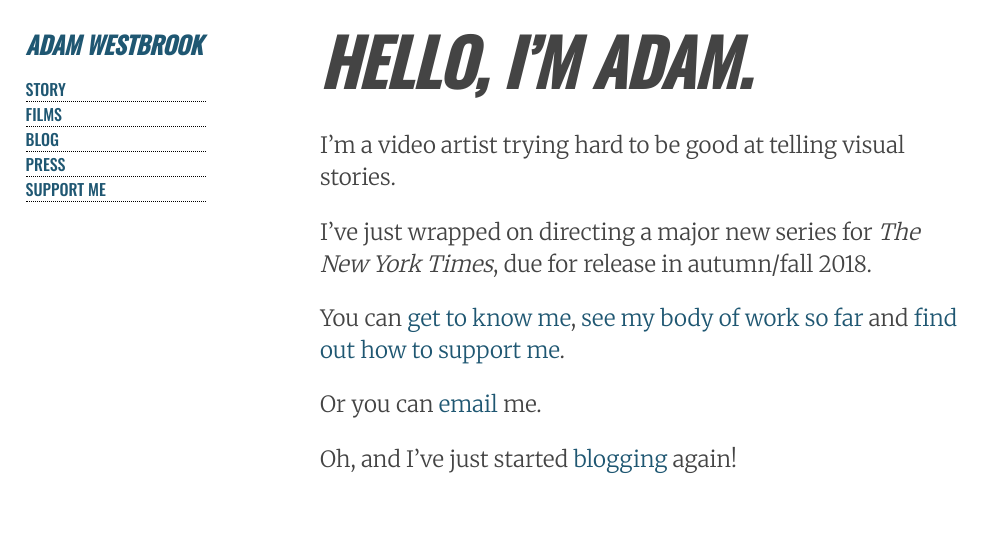
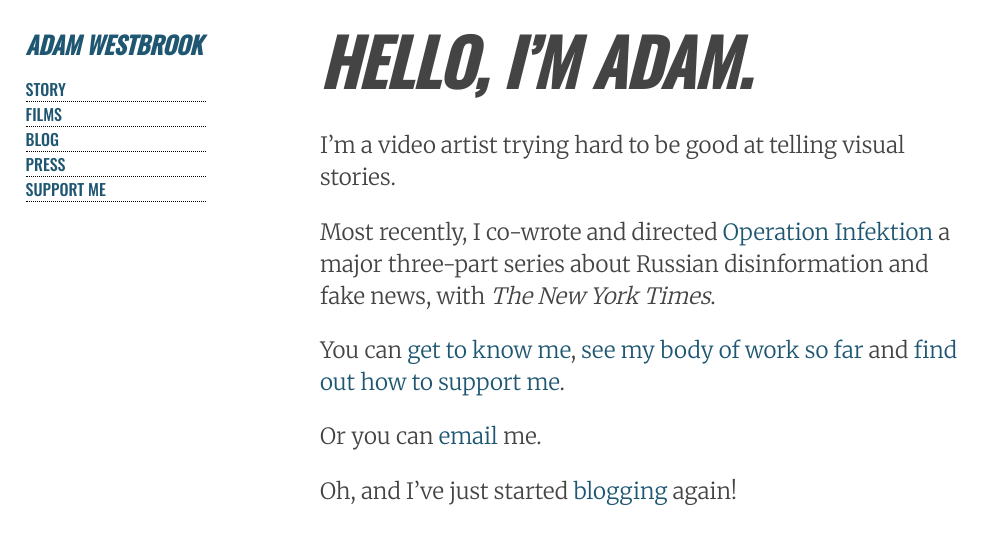
Before and after one commit to AdamWestbrook/adamwestbrook.github.io, a Jekyll site: the page built from index.md, in a window 1280 px wide. Shown: the top 544 px of the page, without its empty margins (0-995 px from the left). Built offline with Jekyll 4.4.1, drawn with Linux system fonts in a browser that asks for light colours.

Commit message:
Added Operation Infektion news

```diff
--- a/index.md
+++ b/index.md
@@ -9,7 +9,7 @@ pagination:
 
 I'm a video artist trying hard to be good at telling visual stories.
 
-I've just wrapped on directing a major new series for *The New York Times*, due for release in autumn/fall 2018.
+Most recently, I co-wrote and directed [Operation Infektion](http://www.adamwestbrook.co.uk/operation-infektion/) a major three-part series about Russian disinformation and fake news, with *The New York Times*.
 
 You can [get to know me](/story), [see my body of work so far](/portfolio) and [find out how to support me](/support).
 
```
